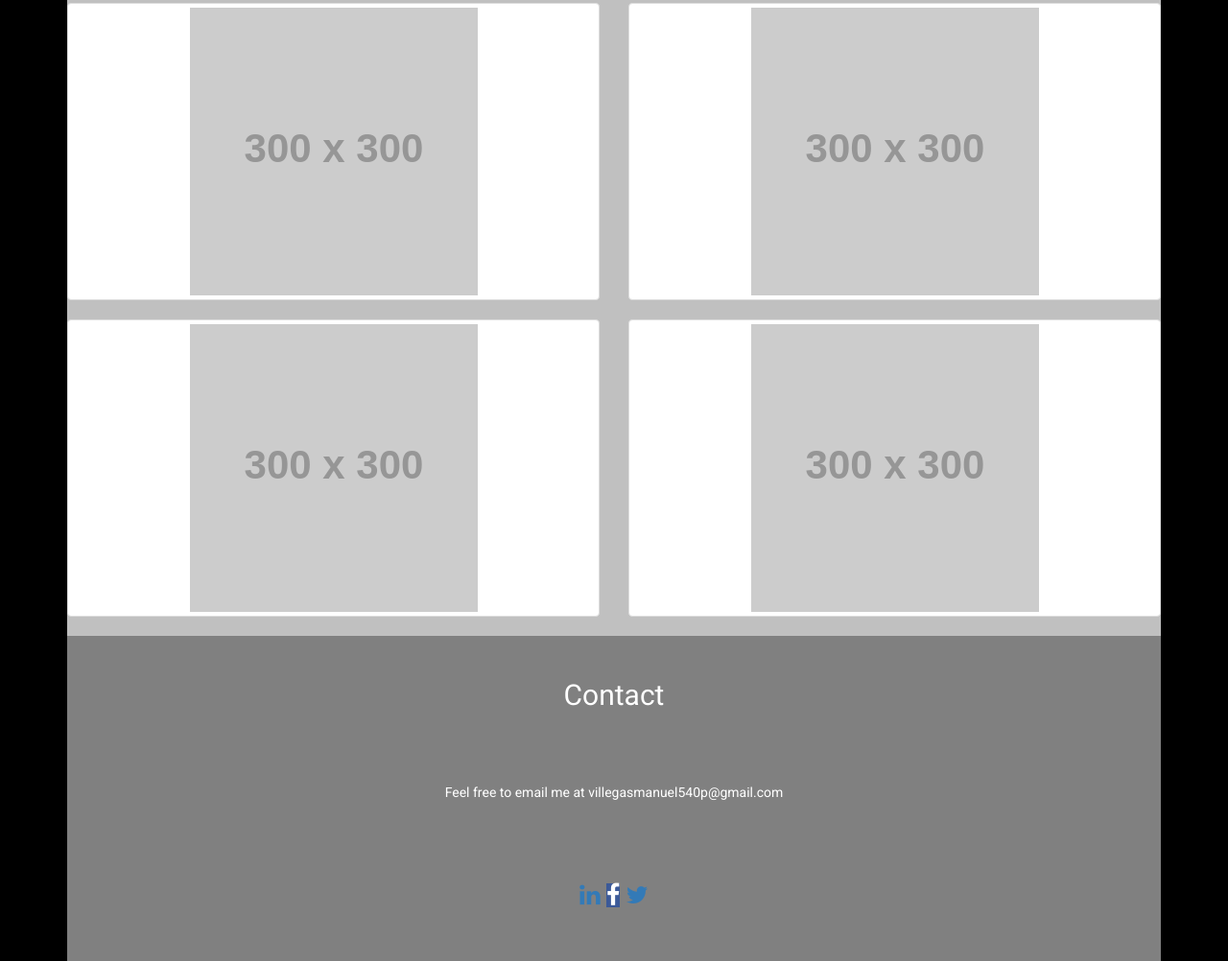
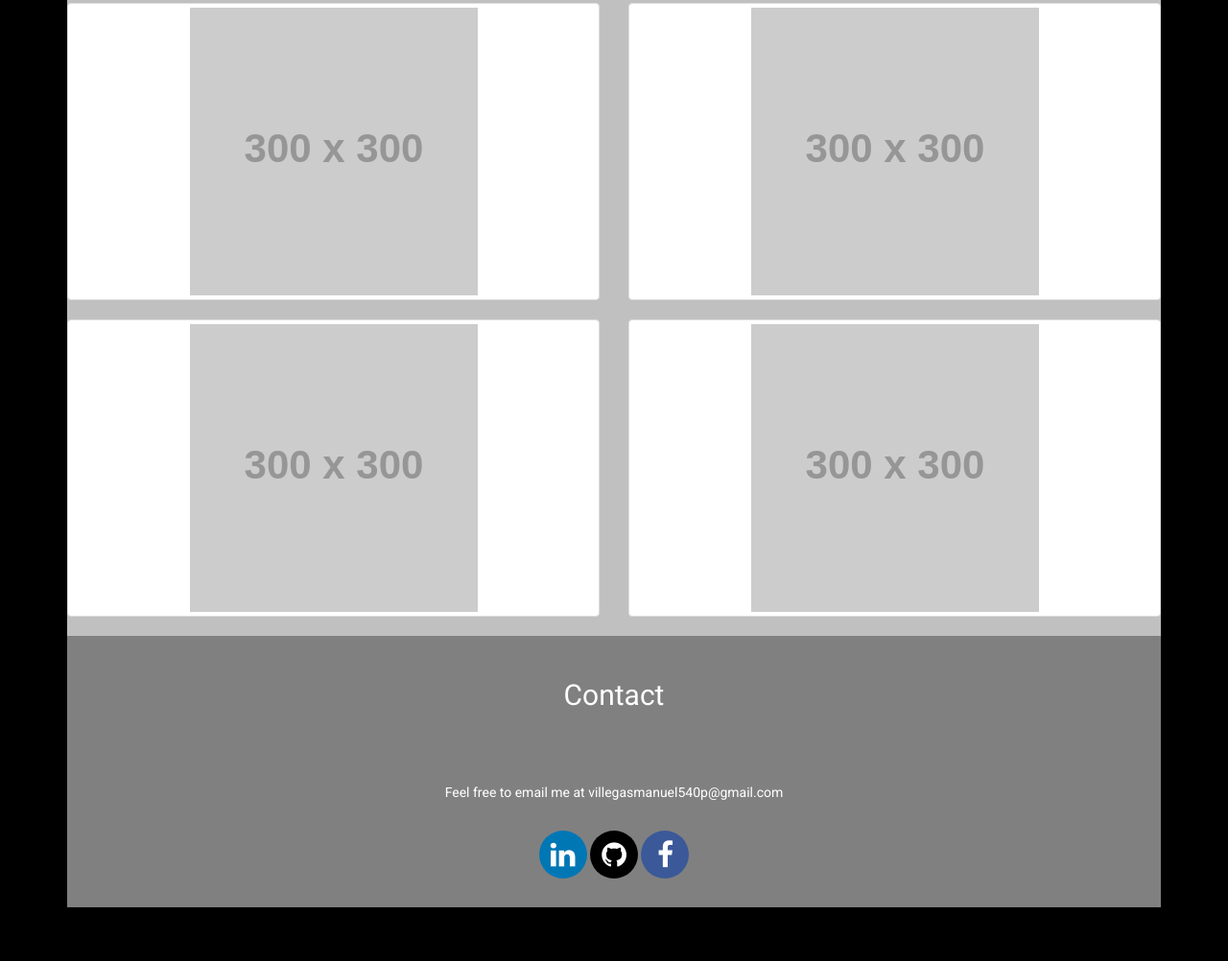
Before and after one commit to mvillegasr/mvillegasr.github.io, a plain HTML site: page index.html in a window 1280 px wide. Shown: the part 468-1470 px from the top of the page at 96% size. After the commit the page ends 1414 px from the top, so only its background shows below. Drawn offline with Linux system fonts and the light colour scheme; placeholder pictures from the web are drawn by us.

Commit message:
Made social media buttons more appealing

```diff
--- a/index.html
+++ b/index.html
@@ -52,10 +52,10 @@
 		<div id="contact">
 			<h2>Contact</h2>
 			<p class="text-center white-text">Feel free to email me at villegasmanuel540p@gmail.com</p>
-			<div class="big-icon text-center">
+			<div class="text-center" id="icons">
 				<a href="http://www.linkedin.com/in/manuel-villegas-7214571b" class="fa fa-linkedin"></a>
-				<a href="https://www.facebook.com/manuel.villegas.587" class="fa fa-facebook facebook"></a>
-				<a href="#" class="fa fa-twitter"></a>
+				<a href="#" class="fa fa-github"></a>
+				<a href="https://www.facebook.com/manuel.villegas.587" class="fa fa-facebook"></a>
 			</div>
 		</div>
 	</div>
--- a/style.css
+++ b/style.css
@@ -45,16 +45,38 @@ p{
 	padding-bottom: 20px;
 }
 
-.big-icon {
-	font-size: 25px;
-	padding: 50px;
+.fa-facebook {
+	color: white;
+	background-color: #3b5998;
 }
 
-.facebook {
+.fa-linkedin {
 	color: white;
-	background-color: #3b5998
+	background-color: #0077B5;
+}
+
+.fa-github {
+	color: white;
+	background-color: black;
 }
 
 .nav-pills {
 	color: black;
 }
+
+.fa {
+	padding: 10px;
+	font-size: 30px !important;
+	width: 50px;
+	text-decoration: none;
+	border-radius: 50%;
+}
+
+#icons {
+	padding-bottom: 30px;
+}
+
+.fa:hover {
+	text-decoration: none;
+	opacity: 0.7;
+}
```
